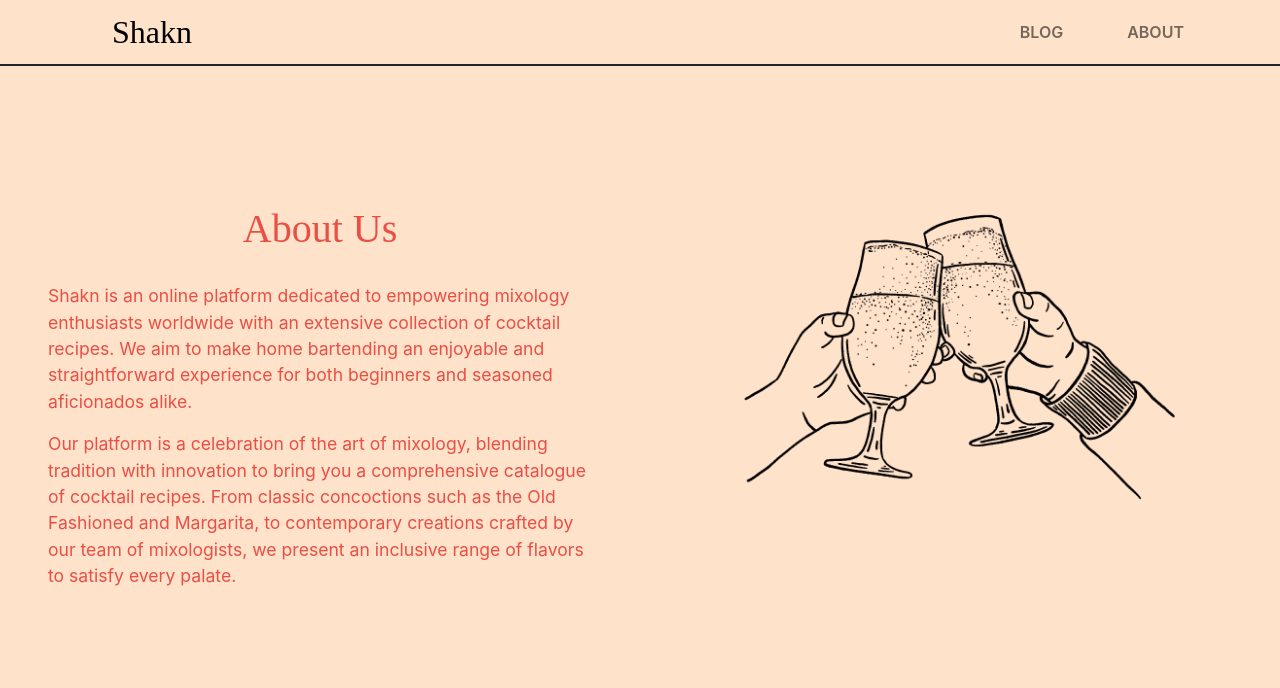
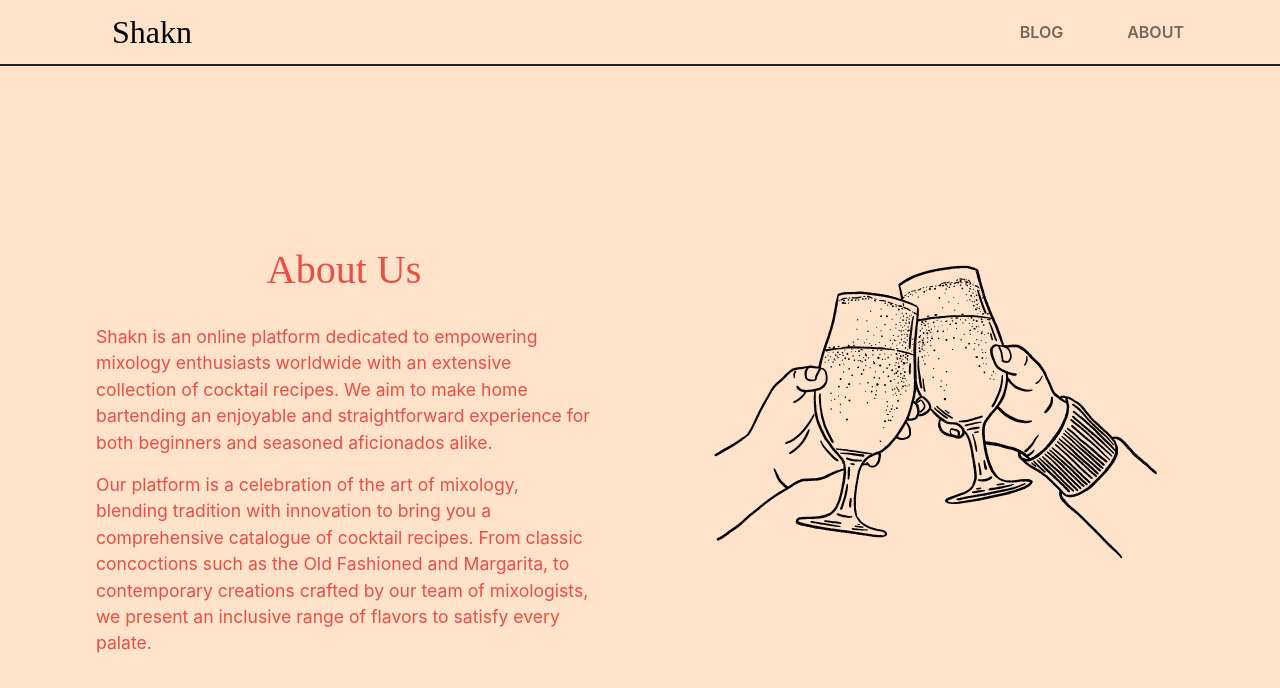
Before and after one commit to jazdmiller/shakn, a React (Create React App) app in the folder client/: page /about in a window 1280 px wide. Shown: the top 688 px of the page. Built offline with nearby package versions, Linux system fonts and the light colour scheme; the HTML template or start-up script is replaced by a standard one.

Commit message:
fix padding on about page

```diff
--- a/client/src/App.css
+++ b/client/src/App.css
@@ -465,7 +465,7 @@ li{
   font-family: 'Inter', sans-serif;
   font-size: 1em !important;
   text-transform: lowercase;
-  width: 40% !important;
+  width: 35% !important;
   background-color: #EA4E45;
   margin-right: 2%;
 }
--- a/client/src/pages/About.js
+++ b/client/src/pages/About.js
@@ -6,7 +6,7 @@ function About() {
   return (
     <div>
       <div className="container-fluid about-container">
-        <div className="row">
+        <div className="row p-5">
           <div className="col-12 order-first order-md-last col-md-6 about-img text-center mt-5">
             <img
               src={AboutImg}
```
